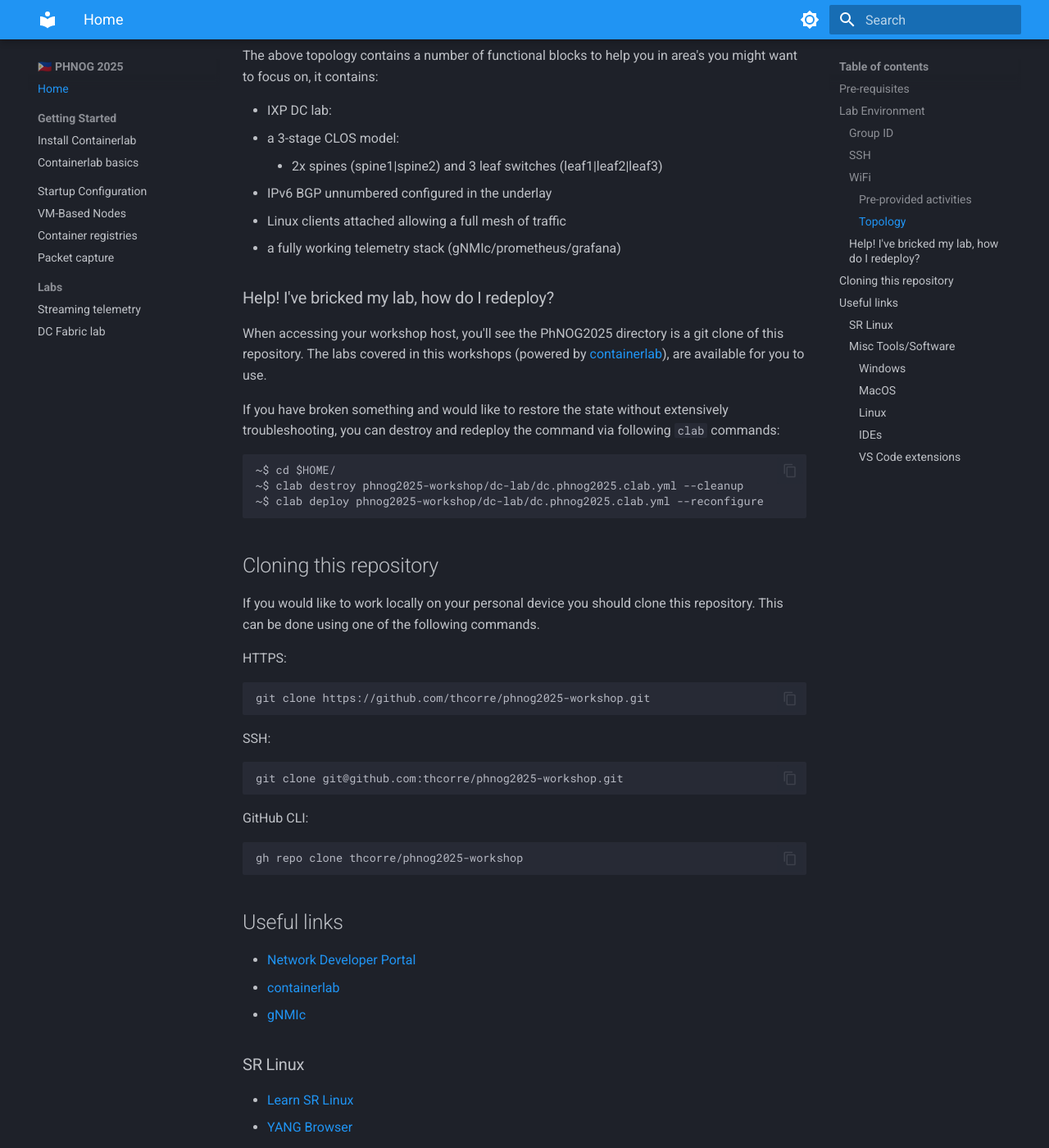
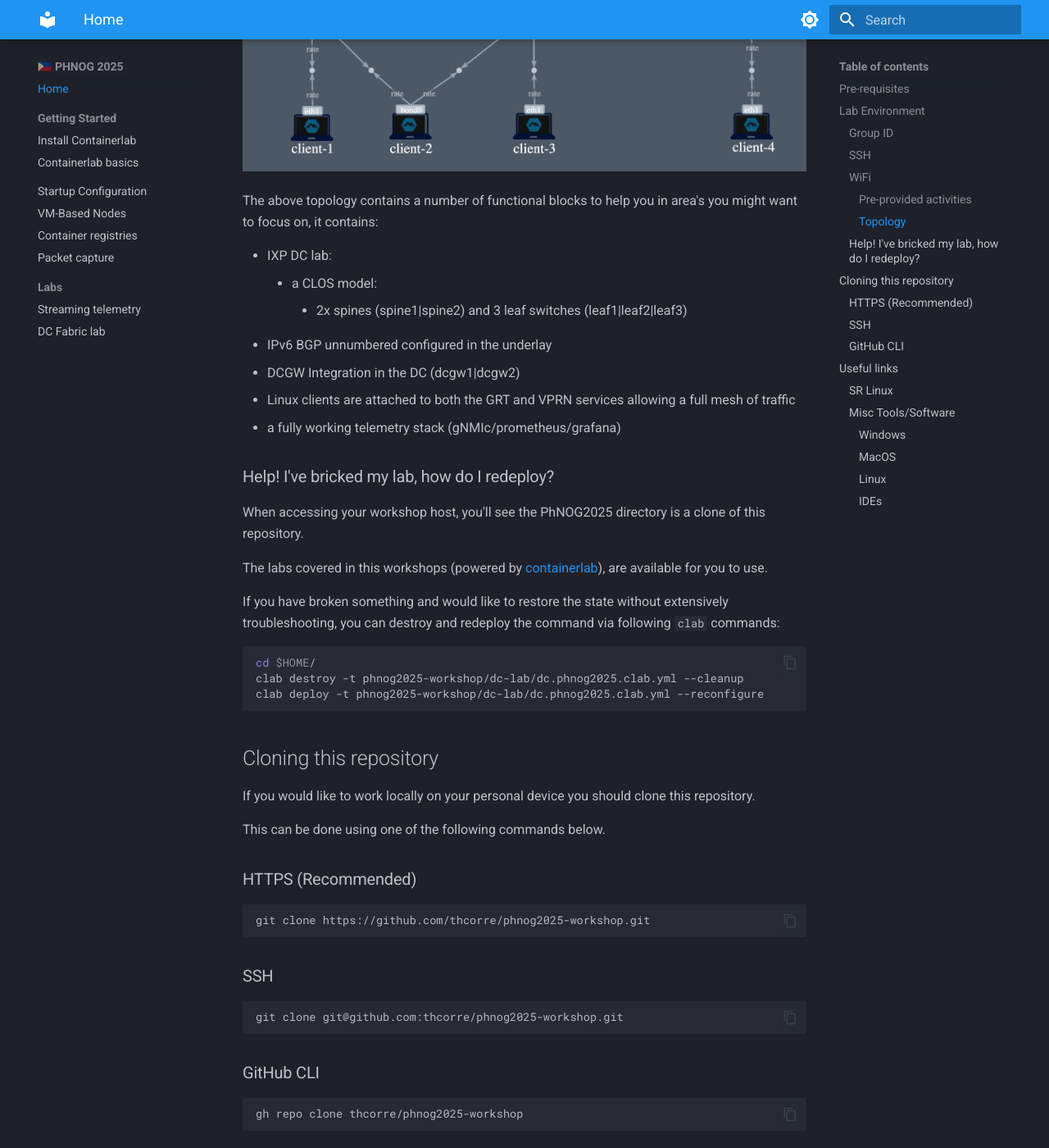
Before and after one commit to thcorre/phnog2025-workshop, an MkDocs documentation site: the page built from docs/index.md, in a window 1280 px wide and 1400 px high, scrolled down 2699 px. Shown: the whole window at 82% size. Built offline with MkDocs 1.6.1 and Material for MkDocs 9.7.7, drawn with Linux system fonts in a browser that asks for light colours; some of the changed text lies outside the part shown.

Commit message:
Update index.md

````diff
--- a/docs/index.md
+++ b/docs/index.md
@@ -41,13 +43,12 @@
 
 ### SSH
 
-hostname: `refer to the paper provided `
+- Hostname: **refer to the paper provided**
+- Username: **refer to the paper provided or the slide presented**
+- Password: **refer to the paper provided or the slide presented**
 
-username: `refer to the paper provided or the slide presented`
-
-password: `refer to the paper provided or the slide presented`
-
-[Optional] To enable password-less access to an instance, use `ssh-keygen -h` to generate a public/private key pair and then `ssh-copy-id` to copy it over.
+!!! tip
+    To enable password-less access to an instance, use `ssh-keygen -h` to generate a public/private key pair and then `ssh-copy-id` to copy it to the server.
 
 ### WiFi
 
@@ -68,48 +69,53 @@
 
 When accessing your group instance you'll see this repository has already been cloned for you and a fully configured network (powered by [containerlab](https://www.containerlab.dev)).
 
-*Don't worry: This is your personal group network, you cannot impact any other groups.*
+!!! question "Will I interfere with other groups?"
+    Don't worry: This is your personal group network, you cannot impact any other groups.
 
 ![topology](./phnog2025-workshop-topology.png)
 
 The above topology contains a number of functional blocks to help you in area's you might want to focus on, it contains:
 
 - IXP DC lab:
-  - a 3-stage CLOS model:
-    - 2x spines (spine1|spine2) and 3 leaf switches (leaf1|leaf2|leaf3)
+    - a CLOS model:
+        - 2x spines (spine1|spine2) and 3 leaf switches (leaf1|leaf2|leaf3)
   - IPv6 BGP unnumbered configured in the underlay
-  - Linux clients attached allowing a full mesh of traffic
+  - DCGW Integration in the DC (dcgw1|dcgw2)
+  - Linux clients are attached to both the GRT and VPRN services allowing a full mesh of traffic
   - a fully working telemetry stack (gNMIc/prometheus/grafana)
 
 ### Help! I've bricked my lab, how do I redeploy?
 
-When accessing your workshop host, you'll see the PhNOG2025 directory is a git clone of this repository.
+When accessing your workshop host, you'll see the PhNOG2025 directory is a clone of this repository.
+
 The labs covered in this workshops (powered by [containerlab](https://www.containerlab.dev)), are available for you to use.
 
 If you have broken something and would like to restore the state without extensively troubleshooting, you can destroy and redeploy the command via following `clab` commands:
 
-```
-~$ cd $HOME/
-~$ clab destroy phnog2025-workshop/dc-lab/dc.phnog2025.clab.yml --cleanup
-~$ clab deploy phnog2025-workshop/dc-lab/dc.phnog2025.clab.yml --reconfigure
+```sh
+cd $HOME/
+clab destroy -t phnog2025-workshop/dc-lab/dc.phnog2025.clab.yml --cleanup
+clab deploy -t phnog2025-workshop/dc-lab/dc.phnog2025.clab.yml --reconfigure
 ```
 
 ## Cloning this repository
 
-If you would like to work locally on your personal device you should clone this repository. This can be done using one of the following commands.
+If you would like to work locally on your personal device you should clone this repository.
 
-HTTPS:
-```
+This can be done using one of the following commands below.
+
+### HTTPS (Recommended)
+```sh
 git clone https://github.com/thcorre/phnog2025-workshop.git
 ```
 
-SSH:
-```
+### SSH
+```sh
 git clone git@github.com:thcorre/phnog2025-workshop.git
 ```
 
-GitHub CLI:
-```
+### GitHub CLI
+```sh
 gh repo clone thcorre/phnog2025-workshop
 ```
 
@@ -155,7 +161,3 @@
 * [IntelliJ IDEA](https://www.jetbrains.com/idea/download/)
 * [Eclipse](https://www.eclipse.org/downloads/)
 * [PyCharm](https://www.jetbrains.com/pycharm/download)
-
-#### VS Code extensions
-
-* [Containerlab VS Code Extension](https://containerlab.dev/manual/vsc-extension/)
````
Also changed, not shown: other parts of docs/index.md (+10 -8 lines).
